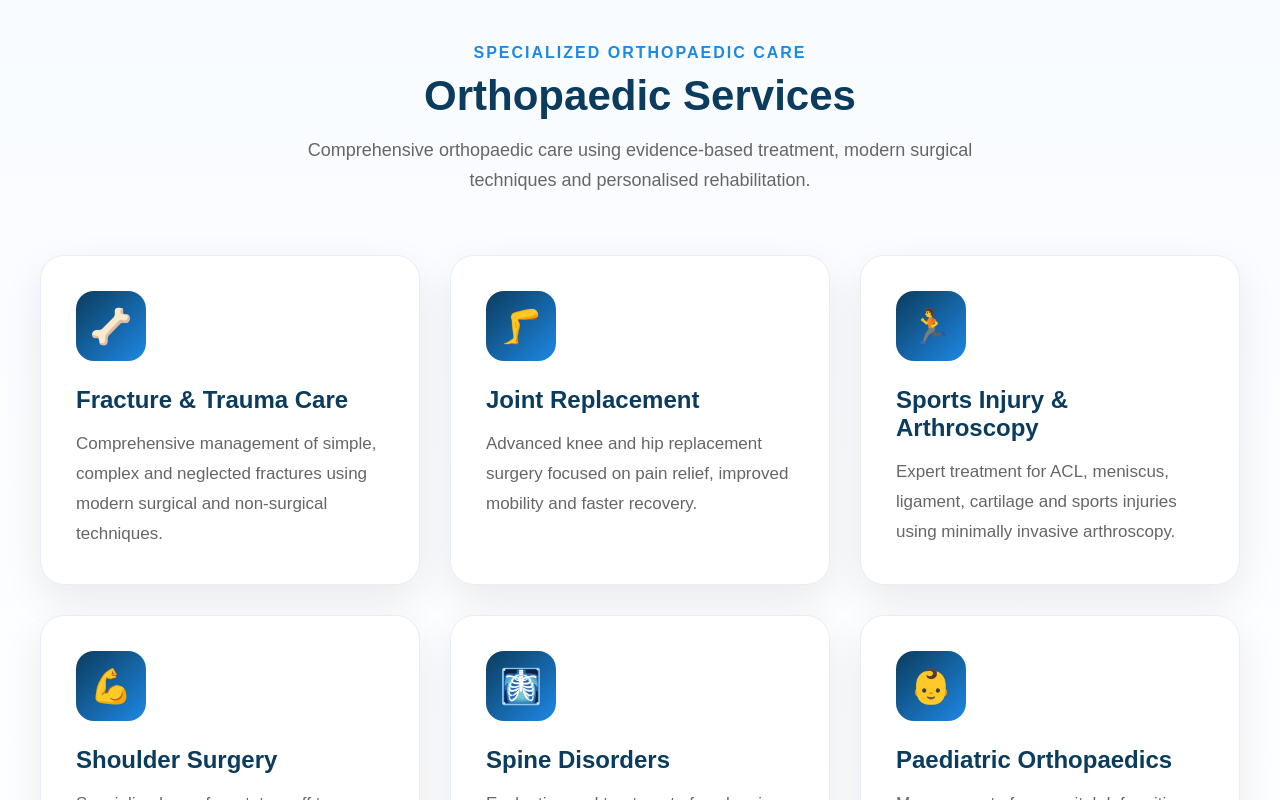
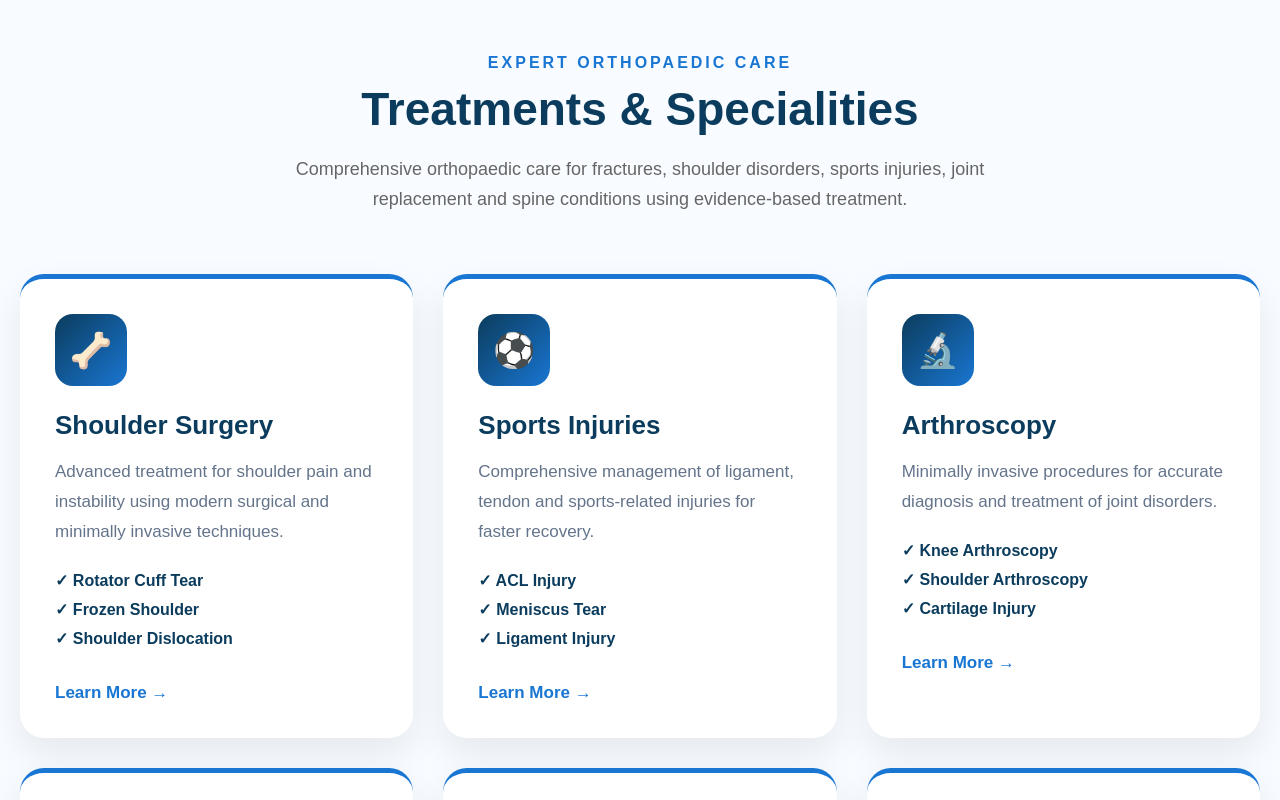
Before and after one commit to drishaanortho/drishaanortho-website, a Next.js app: page / in a window 1280 px wide. Shown: the part 4260-5060 px from the top of the page. Built offline with nearby package versions, Linux system fonts and the light colour scheme.

Commit message:
Update Services.tsx

```diff
--- a/components/Services.tsx
+++ b/components/Services.tsx
@@ -2,39 +2,69 @@ export default function Services() {
   const services = [
     {
       icon: "🦴",
-      title: "Fracture & Trauma Care",
+      title: "Shoulder Surgery",
       description:
-        "Comprehensive management of simple, complex and neglected fractures using modern surgical and non-surgical techniques.",
+        "Advanced treatment for shoulder pain and instability using modern surgical and minimally invasive techniques.",
+      conditions: [
+        "Rotator Cuff Tear",
+        "Frozen Shoulder",
+        "Shoulder Dislocation",
+      ],
     },
     {
-      icon: "🦵",
+      icon: "⚽",
+      title: "Sports Injuries",
+      description:
+        "Comprehensive management of ligament, tendon and sports-related injuries for faster recovery.",
+      conditions: [
+        "ACL Injury",
+        "Meniscus Tear",
+        "Ligament Injury",
+      ],
+    },
+    {
+      icon: "🔬",
+      title: "Arthroscopy",
+      description:
+        "Minimally invasive procedures for accurate diagnosis and treatment of joint disorders.",
+      conditions: [
+        "Knee Arthroscopy",
+        "Shoulder Arthroscopy",
+        "Cartilage Injury",
+      ],
+    },
+    {
+      icon: "🦿",
       title: "Joint Replacement",
       description:
-        "Advanced knee and hip replacement surgery focused on pain relief, improved mobility and faster recovery.",
+        "Modern hip and knee replacement surgery focused on restoring mobility and reducing pain.",
+      conditions: [
+        "Knee Replacement",
+        "Hip Replacement",
+        "Revision Surgery",
+      ],
     },
     {
-      icon: "🏃",
-      title: "Sports Injury & Arthroscopy",
+      icon: "🚑",
+      title: "Trauma & Fracture Care",
       description:
-        "Expert treatment for ACL, meniscus, ligament, cartilage and sports injuries using minimally invasive arthroscopy.",
+        "Expert management of simple and complex fractures with modern fixation techniques.",
+      conditions: [
+        "Complex Fractures",
+        "Accident Injuries",
+        "Nonunion & Malunion",
+      ],
     },
     {
-      icon: "💪",
-      title: "Shoulder Surgery",
-      description:
-        "Specialized care for rotator cuff tears, shoulder instability, frozen shoulder and recurrent dislocation.",
-    },
-    {
-      icon: "🩻",
+      icon: "🩺",
       title: "Spine Disorders",
       description:
-        "Evaluation and treatment of neck pain, back pain, disc problems, sciatica and other spinal conditions.",
-    },
-    {
-      icon: "👶",
-      title: "Paediatric Orthopaedics",
-      description:
-        "Management of congenital deformities, CTEV, limb deformities and children's orthopaedic conditions.",
+        "Evaluation and treatment of neck pain, back pain and other spinal conditions.",
+      conditions: [
+        "Neck Pain",
+        "Back Pain",
+        "Sciatica",
+      ],
     },
   ];
 
@@ -42,59 +72,59 @@ export default function Services() {
     <section
       id="services"
       style={{
-        background:
-          "linear-gradient(180deg,#F8FBFF 0%,#FFFFFF 100%)",
-        padding: "90px 20px",
+        background: "#F8FBFF",
+        padding: "100px 20px",
       }}
     >
       <div
         style={{
-          maxWidth: "1200px",
+          maxWidth: "1250px",
           margin: "0 auto",
         }}
       >
         <p
           style={{
-            color: "#1E88E5",
             textAlign: "center",
+            color: "#1976D2",
+            letterSpacing: "3px",
             fontWeight: 700,
-            letterSpacing: "2px",
             marginBottom: "10px",
           }}
         >
-          SPECIALIZED ORTHOPAEDIC CARE
+          EXPERT ORTHOPAEDIC CARE
         </p>
 
         <h2
           style={{
             textAlign: "center",
             color: "#0B3C5D",
-            fontSize: "42px",
+            fontSize: "46px",
             fontWeight: 800,
-            marginBottom: "15px",
+            marginBottom: "18px",
           }}
         >
-          Orthopaedic Services
+          Treatments & Specialities
         </h2>
 
         <p
           style={{
             textAlign: "center",
-            maxWidth: "750px",
+            maxWidth: "760px",
             margin: "0 auto 60px",
             color: "#666",
             lineHeight: "30px",
             fontSize: "18px",
           }}
         >
-          Comprehensive orthopaedic care using evidence-based treatment,
-          modern surgical techniques and personalised rehabilitation.
+          Comprehensive orthopaedic care for fractures, shoulder disorders,
+          sports injuries, joint replacement and spine conditions using
+          evidence-based treatment.
         </p>
 
         <div
           style={{
             display: "grid",
-            gridTemplateColumns: "repeat(auto-fit,minmax(300px,1fr))",
+            gridTemplateColumns: "repeat(auto-fit,minmax(320px,1fr))",
             gap: "30px",
           }}
         >
@@ -105,23 +135,22 @@ export default function Services() {
                 background: "#fff",
                 borderRadius: "24px",
                 padding: "35px",
-                boxShadow: "0 15px 40px rgba(0,0,0,0.08)",
-                border: "1px solid #E8EEF5",
-                transition: "0.3s",
+                boxShadow: "0 15px 35px rgba(0,0,0,.08)",
+                borderTop: "5px solid #1976D2",
               }}
             >
               <div
                 style={{
-                  width: "70px",
-                  height: "70px",
+                  width: "72px",
+                  height: "72px",
                   borderRadius: "18px",
                   background:
-                    "linear-gradient(135deg,#0B3C5D,#1E88E5)",
+                    "linear-gradient(135deg,#0B3C5D,#1976D2)",
                   display: "flex",
                   justifyContent: "center",
                   alignItems: "center",
                   fontSize: "34px",
-                  marginBottom: "25px",
+                  marginBottom: "24px",
                 }}
               >
                 {service.icon}
@@ -130,9 +159,8 @@ export default function Services() {
               <h3
                 style={{
                   color: "#0B3C5D",
-                  fontSize: "24px",
-                  marginBottom: "15px",
-                  fontWeight: 700,
+                  fontSize: "26px",
+                  marginBottom: "16px",
                 }}
               >
                 {service.title}
@@ -140,13 +168,46 @@ export default function Services() {
 
               <p
                 style={{
-                  color: "#666",
+                  color: "#64748B",
                   lineHeight: "30px",
                   fontSize: "17px",
                 }}
               >
                 {service.description}
               </p>
+
+              <div
+                style={{
+                  marginTop: "24px",
+                }}
+              >
+                {service.conditions.map((condition) => (
+                  <div
+                    key={condition}
+                    style={{
+                      marginBottom: "10px",
+                      color: "#0B3C5D",
+                      fontWeight: 600,
+                    }}
+                  >
+                    ✓ {condition}
+                  </div>
+                ))}
+              </div>
+
+              <a
+                href="#contact"
+                style={{
+                  display: "inline-block",
+                  marginTop: "25px",
+                  color: "#1976D2",
+                  fontWeight: 700,
+                  textDecoration: "none",
+                  fontSize: "17px",
+                }}
+              >
+                Learn More →
+              </a>
             </div>
           ))}
         </div>
```
